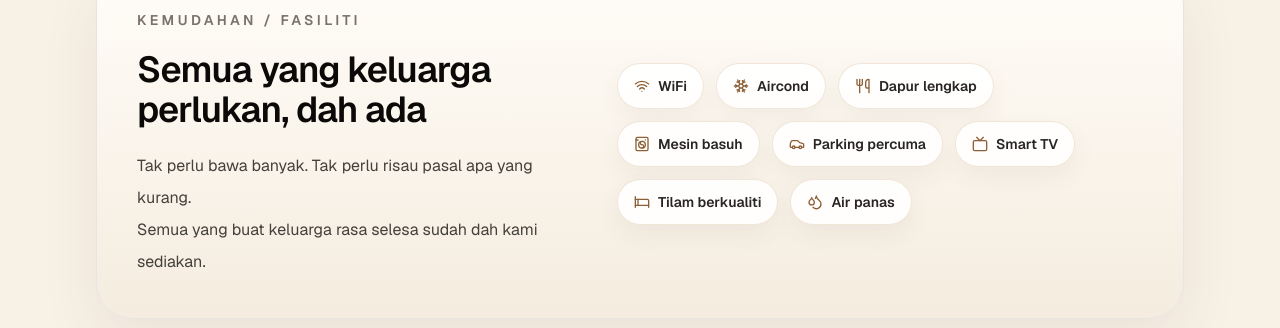
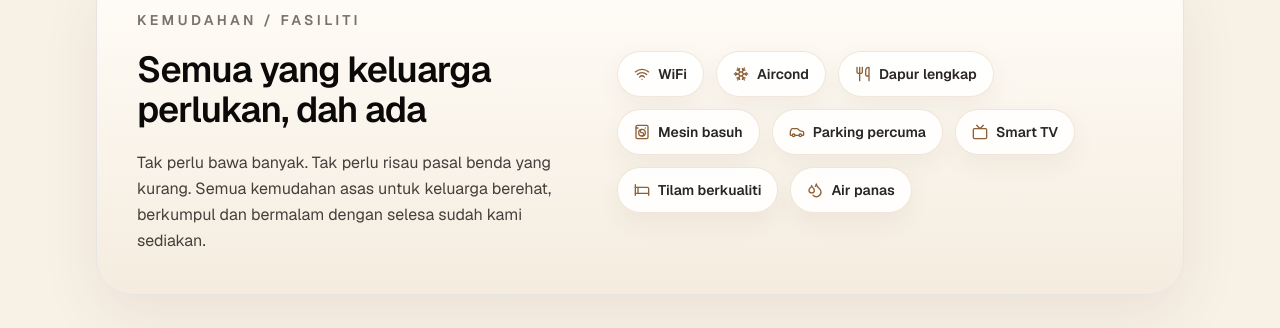
Before and after one commit to AinSmartSRU/Haji-Saif-Homestay, a Next.js app: page / in a window 1280 px wide. Shown: the part 1761-2089 px from the top of the page. Built offline with nearby package versions, Linux system fonts and the light colour scheme; no server answers.

Commit message:
Update page.tsx

```diff
--- a/app/page.tsx
+++ b/app/page.tsx
@@ -298,10 +298,10 @@ export default function HomePage() {
                 <h2 className="max-w-xl text-[1.9rem] font-semibold tracking-tight text-stone-950 sm:text-4xl">
                   Semua yang keluarga perlukan, dah ada
                 </h2>
-                <p className="max-w-xl text-sm leading-7 text-stone-700 sm:text-base sm:leading-8">
-                  Tak perlu bawa banyak. Tak perlu risau pasal apa yang kurang.
-                  <br />
-                  Semua yang buat keluarga rasa selesa sudah dah kami sediakan.
+                <p className="max-w-3xl text-sm leading-relaxed text-stone-700 sm:text-base">
+                  Tak perlu bawa banyak. Tak perlu risau pasal benda yang
+                  kurang. Semua kemudahan asas untuk keluarga berehat,
+                  berkumpul dan bermalam dengan selesa sudah kami sediakan.
                 </p>
               </div>
 
```
